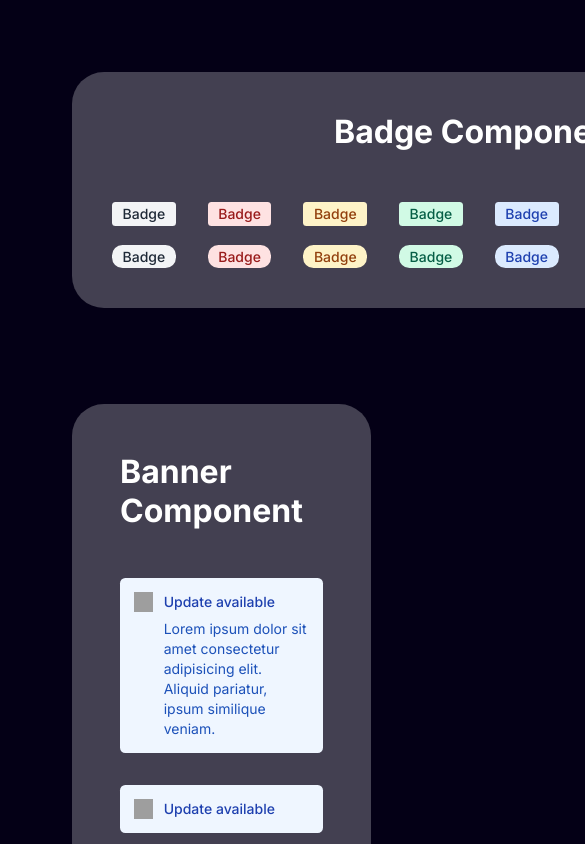
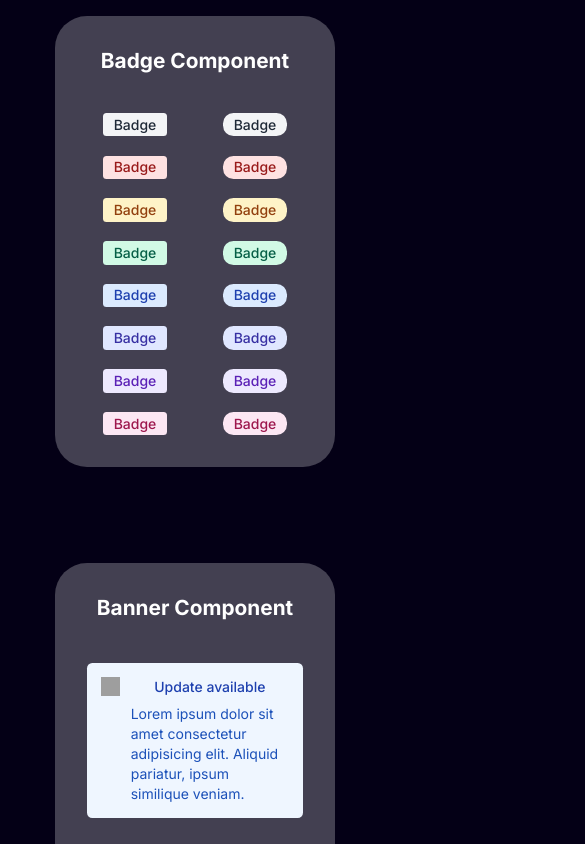
Before and after one commit to charlesoller/ComponentLibrary, a React (Vite) app: page / in a window 390 px wide. Shown: the top 844 px of the page, 585 px wide, since content can reach past the window. Built offline with nearby package versions, Linux system fonts and the light colour scheme; grey boxes are pictures that could not be loaded.

Commit message:
Functionality Done, working on CSS

```diff
--- a/src/App.css
+++ b/src/App.css
@@ -1,6 +1,24 @@
+* {box-sizing: border-box;}
+
+body, html {
+  margin: 0;
+  padding: 0;
+}
+
 body {
   background: #040016;
   font-family: Inter, Arial, Helvetica, sans-serif;
+  overflow-x: hidden;
+}
+
+@media (max-width: 670px){
+  h1 {
+    font-size: 1.3rem;
+    align-items: center;
+  }
+  div h1 {
+    text-align: center;
+  }
 }
 
 .component-container {
@@ -9,8 +27,9 @@ body {
   gap: 6em;
   margin: 0 auto;
   width: 80%;
-  justify-content: center;
-  padding: 4em;
+  /* justify-content: center; */
+  padding: 1em;
+  /* background-color: red; */
 }
 
 .badge-grid,
@@ -21,21 +40,30 @@ body {
 .tooltip-grid,
 .toast-grid {
   background: rgba(255, 255, 255, 0.25);
-  padding: 3em;
+  padding: 2em;
   border-radius: 2em;
+  width: 100%;
 }
 
 /* -------------------------- Badge Component -------------------------- */
 
 .badge-grid {
   display: grid;
-  grid-template: auto auto auto / repeat(8, 1fr);
-  /* grid-template-rows: repeat(auto-fit, 50px); */
-  /* grid-template: repeat(auto-fit, 50px) / repeat(auto-fit, 1fr); */
-  grid-auto-flow: column;
-  padding: 2.5em;
-  gap: 1.2em 2em;
-  margin: 0 auto;
+  /* overflow: hidden; */
+  /* grid-template: auto auto auto / repeat(auto-fit, 1fr); */
+  /* grid-auto-flow: column; */
+  /* grid-template-columns: repeat(auto-fill, minmax(200px, 1fr)); */
+  grid-template-columns: repeat(auto-fit, minmax(40px, 100px));
+  justify-items: center;
+  gap: 1.2em 1.5em;
+  /* width: 85%; */
+}
+
+@media (max-width: 660px){
+  .badge-grid {
+    grid-template-columns: 1fr 1fr;
+    align-items: end;
+  }
 }
 
 .badge-grid__title {
@@ -201,6 +229,13 @@ body {
  gap: 2em;
 }
 
+@media (max-width: 800px){
+  .card-grid {
+    display: flex;
+    flex-direction: column;
+  }
+}
+
 .card-collection__title {
   grid-column: 1 / -1;
   color: #fff;
@@ -211,7 +246,6 @@ body {
 .card {
   display: grid;
   grid-template: 1.5rem 1.5rem min-content / auto 3rem auto;
-  /* width: 100%; */
 }
 
 .card__content {
@@ -256,13 +290,13 @@ body {
 .card__title {
   font-size: 1.125rem;
   font-weight: 500;
-  line-height: 28px; /* 155.556% */
+  line-height: 28px;
 }
 
 .card__body {
   font-size: 1rem;
   font-weight: 400;
-  line-height: 24px; /* 150% */
+  line-height: 24px;
 }
 
 /* Icon */
@@ -310,7 +344,7 @@ body {
 
 .image-testimonial-title {
   color: #FFF;
-  margin: 0 auto 2em auto;
+  margin: 0 auto 0.5em auto;
 }
 
 /* General */
@@ -438,8 +472,8 @@ body {
   .image-testimonial.left,
   .image-testimonial.right {
     background: #FFF;
-    grid-template: 103px 103px auto / 1rem 344px 1rem;
-    width: min-content;
+    grid-template: 103px 103px auto / 7.5% 85% 7.5%;
+    width: 100%;
     margin: 0 auto;
   }
 
@@ -467,9 +501,9 @@ body {
   }
 
   .image-testimonial__testimonial {
-    font-size: 24px;
+    font-size: 1.5rem;
     font-weight: 500;
-    line-height: 32px;
+    line-height: 2rem;
   }
 
   .image-testimonial__testimonial__name {
@@ -491,6 +525,7 @@ body {
 
 .testimonial-grid {
   display: grid;
+  padding-bottom: 3em;
   gap: 2em;
 }
 
@@ -588,10 +623,21 @@ body {
 
 .tooltip-grid {
   display: grid;
-  grid-template-columns: repeat(auto-fit, 1fr);
-  padding: 3em;
+  grid-template-columns: repeat(2, 1fr);
+  padding: 3em 3em 6em 3em;
   gap: 3.5em;
   margin: 0 auto;
+  justify-items: center;
+}
+
+@media (max-width: 1250px){
+  .tooltip-grid {
+    display: flex;
+    flex-direction: column;
+    align-items: center;
+    gap: 5.5em;
+    width: fit-content;
+  }
 }
 
 .tooltip-grid__title {
@@ -606,7 +652,7 @@ body {
   line-height: 1.25rem;
   font-weight: 400;
   padding: 1em;
-  width: 22rem;
+  width: 90%;
   border-radius: 0.5rem;
   display: grid;
   grid-template: min-content min-content / auto auto auto;
@@ -750,7 +796,7 @@ body {
 }
 
 .toast-button {
-  padding: 2em 6em;
+  padding: 2em 4em;
   border-radius: 2em;
   background: #262626;
   font-size: 1.5rem;
--- a/src/components/Card.jsx
+++ b/src/components/Card.jsx
@@ -10,7 +10,7 @@ export default function Card({ icon, title, children, width='100%', darkMode='li
     return (
         <div className={`card card--${color}`} style={{width: width}}>
             <div className={`card__content card__content--${darkMode}`}>
-                {title && <h1 className="card__title">{title}</h1>}
+                {title && <h2 className="card__title">{title}</h2>}
                 {children && <div className="card__body">{children}</div>}
             </div>
             <div className={`card__icon__bg card__icon__bg--${color}`} style={{background: isHex(color) && color }}>
--- a/src/components/CardCollection.jsx
+++ b/src/components/CardCollection.jsx
@@ -19,7 +19,7 @@ export default function CardCollection(){
                 <p>Doesn't even need a title!</p>
             </Card>
 
-            <Card title="Or children!" icon={<FaReact size={'1.5rem'} color='lightgray'/>} color='#1C2294' darkMode='dark'  width='50%'/>
+            <Card title="Or children!" icon={<FaReact size={'1.5rem'} color='lightgray'/>} color='#1C2294' darkMode='dark'/>
         </div>
     )
 }
```
Also changed, not shown: src/components/BadgeCollection.jsx (indentation only).
